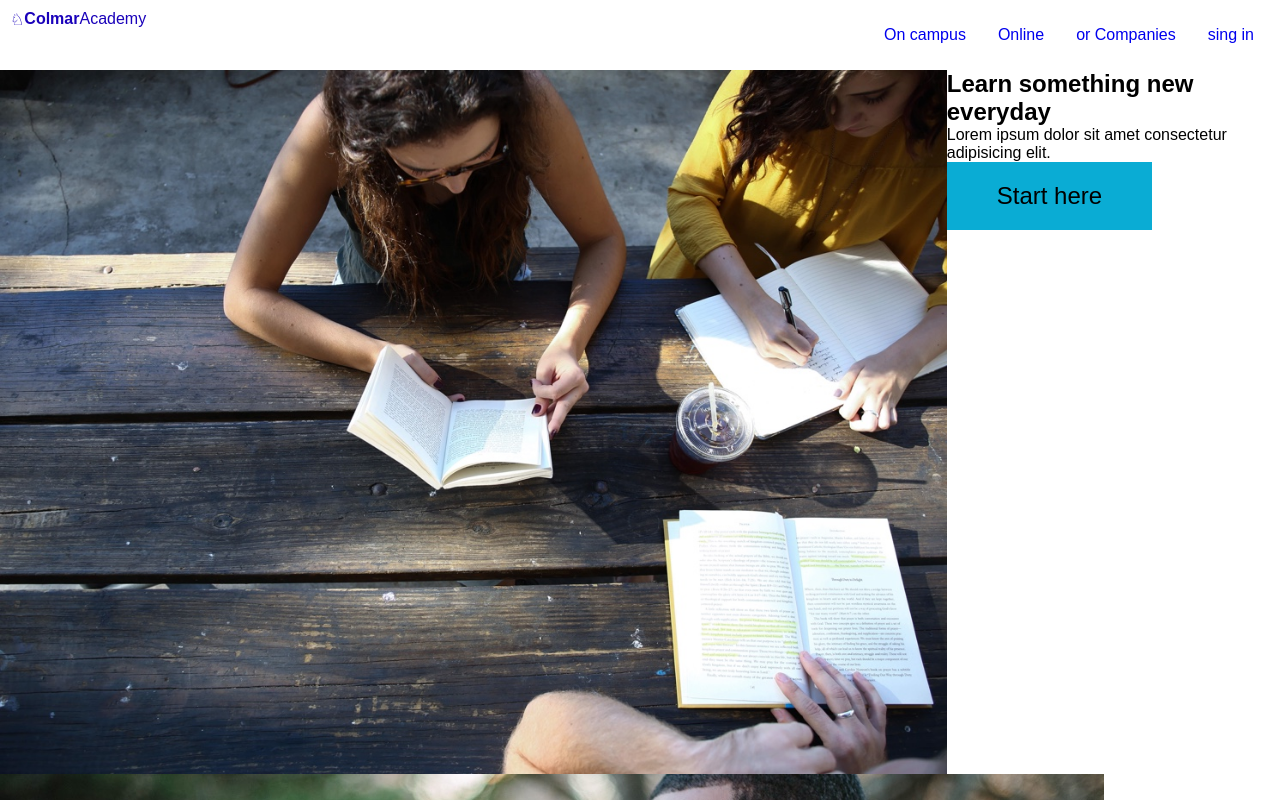
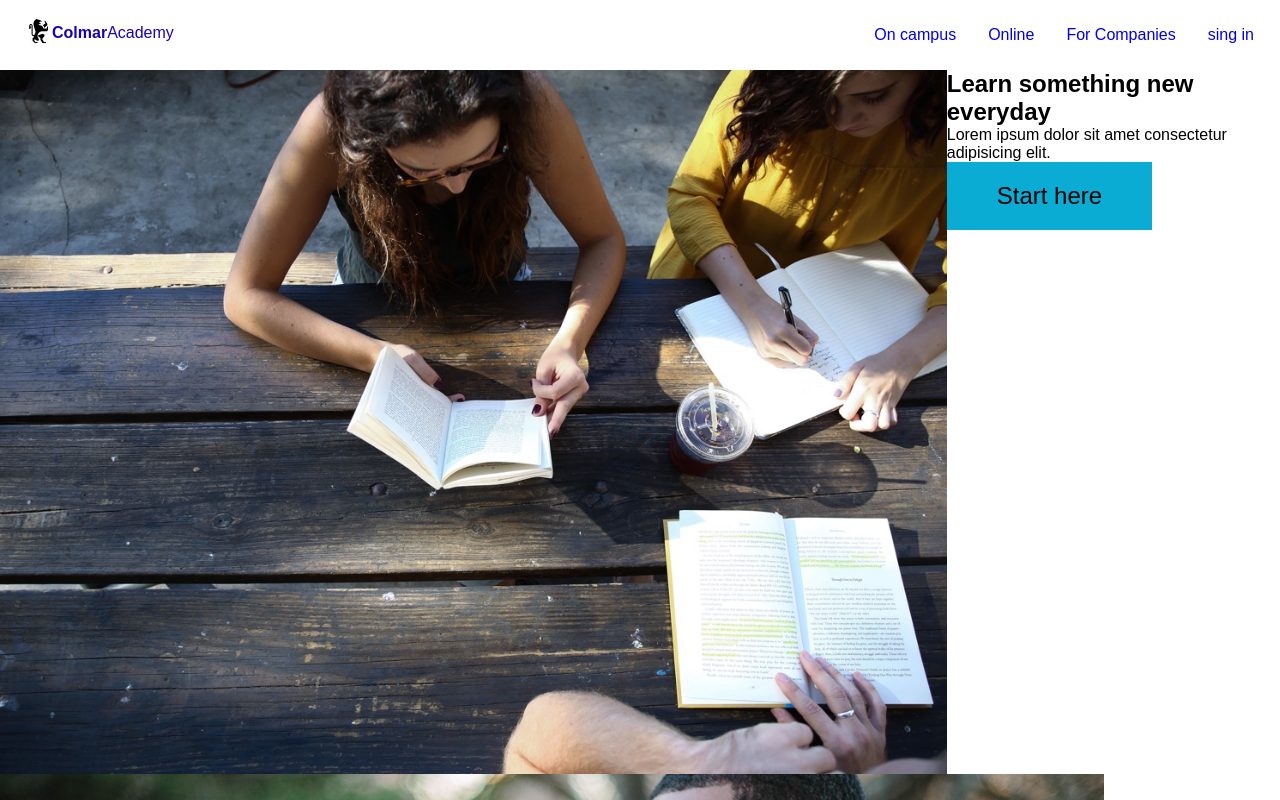
Before and after one commit to b4dr4bb1tz/30-soravit-colmar, a plain HTML site: page index.html in a window 1280 px wide. Shown: the top 800 px of the page. Drawn offline with Linux system fonts and the light colour scheme.

Commit message:
checkpoint-afternoon, really finish

```diff
--- a/index.html
+++ b/index.html
@@ -11,9 +11,8 @@
       <div class="logo-container">
       <a href="#" class="logo-holder">
         <div class="logo-pack">
-        <div class="logo">♘</div>
         <div class="logo-text">
-          <span><strong>Colmar</strong>Academy</span>
+          <p><img src="assets\capstone_colmar_assets\images\ic-logo.svg"><strong>Colmar</strong>Academy</p>
         </div>
         </div>
         <nav>
@@ -31,7 +30,7 @@
             </div>
             <div class="menu-3">
             <li>
-              <a href="#companies">or Companies</a>
+              <a href="#companies">For Companies</a>
             </li>
             </div>
             <div class="menu-4">
@@ -156,6 +155,7 @@
                 <h4>Video</h4>
                 <span>Lorem ipsum dolor sit, amet consectetur adipisicing elit. Id aspernatur soluta eius odit exercitationem ducimus facilis libero porro</span>
             </div>
+            <div class="thesis-other">
             <div class="thesis-1">
                 <div class="thesis-1-img">
                     <img src="assets\capstone_colmar_assets\images\thesis-fisma.jpg">
@@ -174,6 +174,7 @@
                     <p>Research study about newyork </p>
                 </div>
             </div>
+            </div>
         </div>
     </section>
     </main>
--- a/style.css
+++ b/style.css
@@ -44,6 +44,7 @@
 .menu li {
   display: flex;
   list-style: display none;
+
 }
 
 div .button {
@@ -82,7 +83,7 @@ a {
 
 .logo-pack {
   display: flex;
-  padding: 10px 10px;
+  padding: 1px;
   margin: 0 auto;
 }
 
@@ -96,3 +97,19 @@ a {
   display: flex;
   align-content: end;
 }
+
+.thesis-content{
+    display: flex;
+}
+
+.thesis-text {
+    display: flex;
+
+}
+
+.logo-text p{
+    display: flex;
+    padding: 16px 24px;
+    margin: 0 auto;
+    align-items: center;
+}
```
